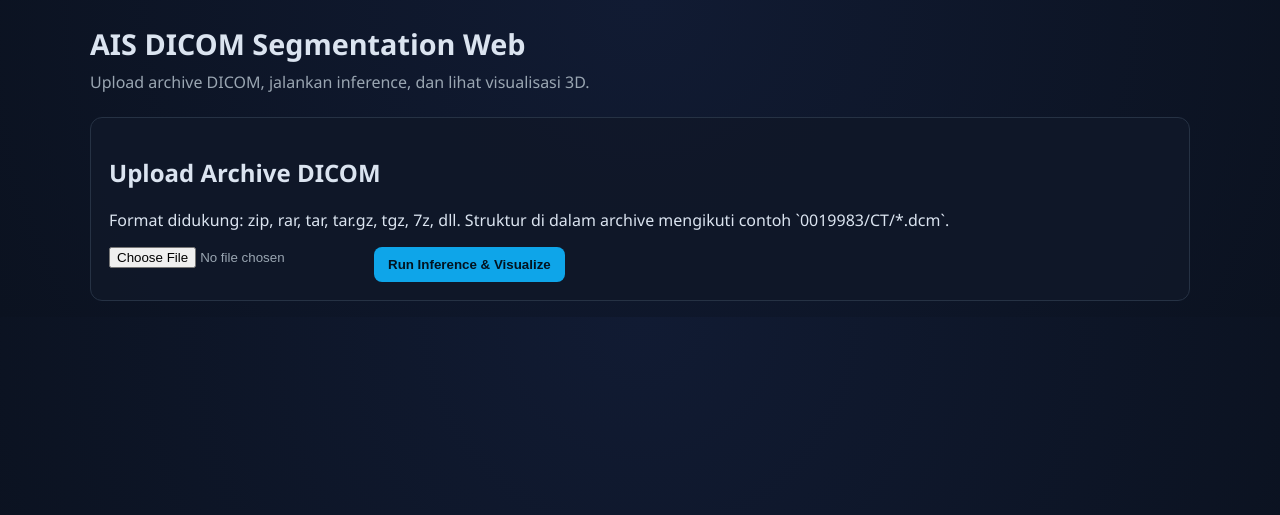
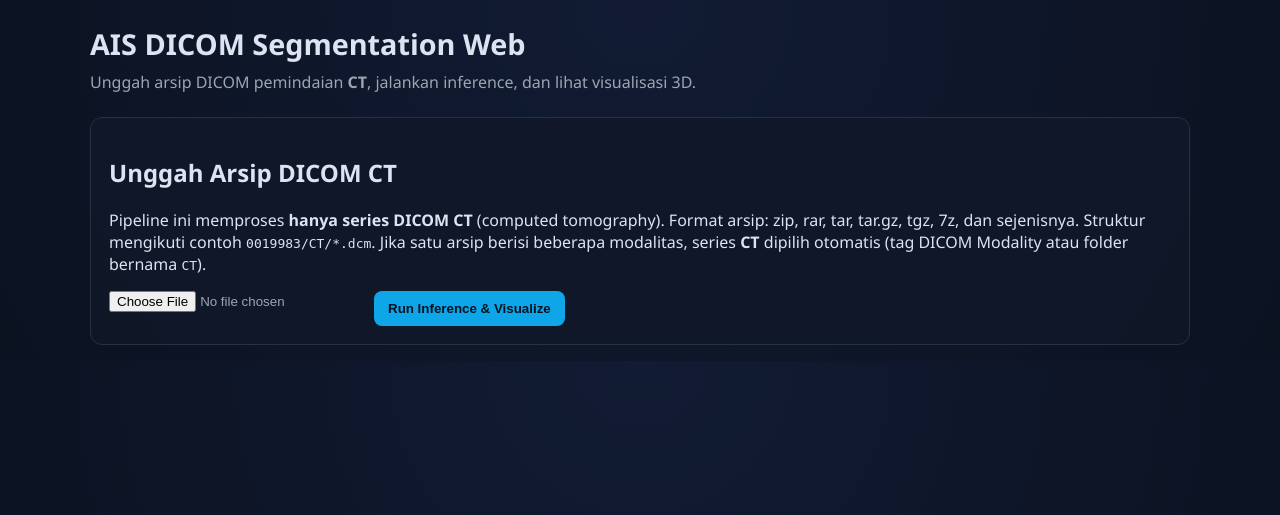
Before and after one commit to Herutriana44/Acute-ischemic-stroke-dataset-image-segmentation, a Flask app: page / in a window 1280 px wide. Shown: the top 515 px of the page. Run offline with Flask 3, Linux system fonts and the light colour scheme.

Commit message:
try fix revisi kode webapp, untuk data DICOM yang digunakan adalah data `CT` bukan `DWI`.

```diff
--- a/webapp/app.py
+++ b/webapp/app.py
@@ -82,7 +82,7 @@ def create_app() -> Flask:
     def predict():
         archive_file = request.files.get("dicom_archive")
         if archive_file is None or archive_file.filename == "":
-            flash("Pilih file archive DICOM terlebih dahulu.")
+            flash("Pilih file arsip DICOM CT terlebih dahulu.")
             return redirect(url_for("index"))
 
         try:
--- a/webapp/services/archive_service.py
+++ b/webapp/services/archive_service.py
@@ -8,6 +8,8 @@ from werkzeug.datastructures import FileStorage
 from werkzeug.utils import secure_filename
 
 from webapp.services.inference_service import InferenceError
+
+REQUIRED_DICOM_MODALITY = "CT"
 
 SUPPORTED_SUFFIXES = {
     ".zip",
@@ -73,7 +75,33 @@ def extract_archive(file: FileStorage, upload_root: Path) -> tuple[Path, str]:
     return extracted_dir, run_id
 
 
+def _peek_dicom_modality(series_dir: Path) -> str | None:
+    """Baca tag Modality dari salah satu file .dcm (tanpa memuat pixel data)."""
+    import pydicom
+
+    files = sorted([p for p in series_dir.glob("*.dcm") if p.is_file()])
+    for fp in files[:5]:
+        try:
+            ds = pydicom.dcmread(str(fp), stop_before_pixels=True, force=True)
+            m = getattr(ds, "Modality", None)
+            if m:
+                return str(m).strip().upper()
+        except Exception:
+            continue
+    return None
+
+
+def _path_has_folder_name(path: Path, name: str) -> bool:
+    token = name.upper()
+    return any(part.upper() == token for part in path.parts)
+
+
 def find_dicom_series_dir(extracted_dir: Path) -> Path:
+    """Pilih folder series DICOM CT.
+
+    Dari semua folder yang berisi .dcm, hanya kandidat dengan Modality CT
+    (atau path berisi subfolder `CT`) yang dipertimbangkan; lalu dipilih yang
+    paling banyak slice-nya."""
     candidate_dirs: dict[Path, int] = {}
     for dicom_path in extracted_dir.rglob("*.dcm"):
         parent = dicom_path.parent
@@ -82,5 +110,24 @@ def find_dicom_series_dir(extracted_dir: Path) -> Path:
     if not candidate_dirs:
         raise InferenceError("Tidak ditemukan file .dcm pada archive.")
 
-    best_dir = max(candidate_dirs.items(), key=lambda item: item[1])[0]
-    return best_dir
+    ct_from_tag: list[tuple[Path, int]] = []
+    for d, n in candidate_dirs.items():
+        if _peek_dicom_modality(d) == REQUIRED_DICOM_MODALITY:
+            ct_from_tag.append((d, n))
+
+    if ct_from_tag:
+        return max(ct_from_tag, key=lambda item: item[1])[0]
+
+    # Ekspor kadang tidak mengisi Modality; andai subfolder `CT` seperti contoh dataset.
+    ct_from_path: list[tuple[Path, int]] = []
+    for d, n in candidate_dirs.items():
+        if _path_has_folder_name(d, REQUIRED_DICOM_MODALITY):
+            ct_from_path.append((d, n))
+
+    if ct_from_path:
+        return max(ct_from_path, key=lambda item: item[1])[0]
+
+    raise InferenceError(
+        "Tidak ditemukan series DICOM CT. Pastikan arsip berisi pemindaian CT "
+        "(tag Modality CT), atau struktur folder dengan subfolder 'CT' berisi file .dcm."
+    )
--- a/webapp/templates/base.html
+++ b/webapp/templates/base.html
@@ -10,7 +10,7 @@
   <header class="site-header">
     <div class="container">
       <h1>AIS DICOM Segmentation Web</h1>
-      <p>Upload archive DICOM, jalankan inference, dan lihat visualisasi 3D.</p>
+      <p>Unggah arsip DICOM pemindaian <strong>CT</strong>, jalankan inference, dan lihat visualisasi 3D.</p>
     </div>
   </header>
   <main class="container">
--- a/webapp/templates/index.html
+++ b/webapp/templates/index.html
@@ -2,8 +2,8 @@
 {% block title %}Upload DICOM Archive{% endblock %}
 {% block content %}
 <section class="card">
-  <h2>Upload Archive DICOM</h2>
-  <p>Format didukung: zip, rar, tar, tar.gz, tgz, 7z, dll. Struktur di dalam archive mengikuti contoh `0019983/CT/*.dcm`.</p>
+  <h2>Unggah Arsip DICOM CT</h2>
+  <p>Pipeline ini memproses <strong>hanya series DICOM CT</strong> (computed tomography). Format arsip: zip, rar, tar, tar.gz, tgz, 7z, dan sejenisnya. Struktur mengikuti contoh <code>0019983/CT/*.dcm</code>. Jika satu arsip berisi beberapa modalitas, series <strong>CT</strong> dipilih otomatis (tag DICOM Modality atau folder bernama <code>CT</code>).</p>
   <form action="{{ url_for('predict') }}" method="post" enctype="multipart/form-data" class="upload-form">
     <input type="file" name="dicom_archive" accept=".zip,.rar,.tar,.gz,.tgz,.bz2,.xz,.7z" required>
     <button type="submit">Run Inference & Visualize</button>
--- a/webapp/templates/result.html
+++ b/webapp/templates/result.html
@@ -24,7 +24,7 @@
 
 <section class="card">
   <h2>Visualisasi (Orthogonal Viewer)</h2>
-  <p>Ditampilkan dengan Papaya (orthogonal viewer) dari data DICOM yang sudah disalin ke folder run + overlay mask prediksi.</p>
+  <p>Ditampilkan dengan Papaya (orthogonal viewer) dari series DICOM CT yang sudah disalin ke folder run + overlay mask prediksi.</p>
   <div class="papaya-wrap">
     <div class="papaya" data-params="papayaParams"></div>
   </div>
```
